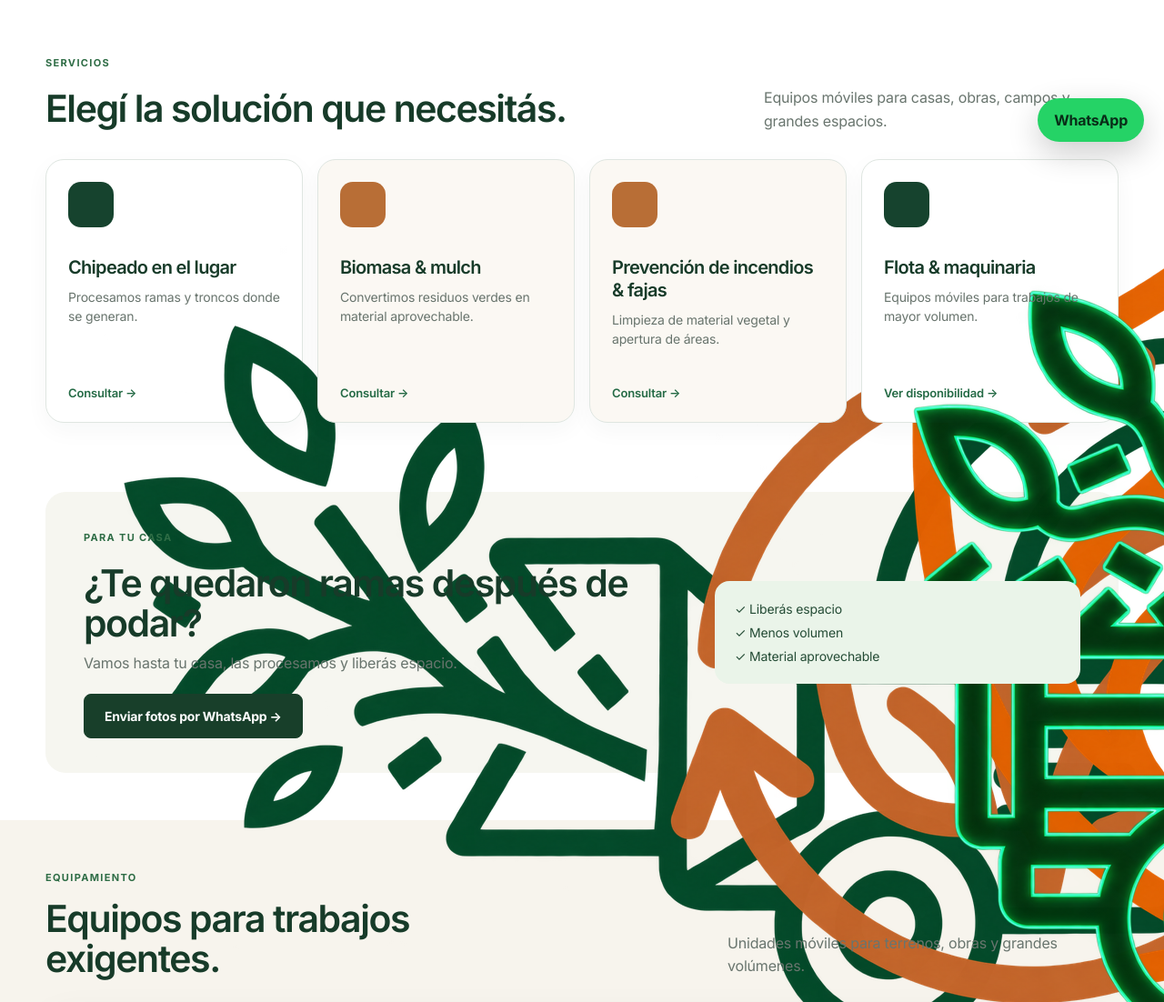
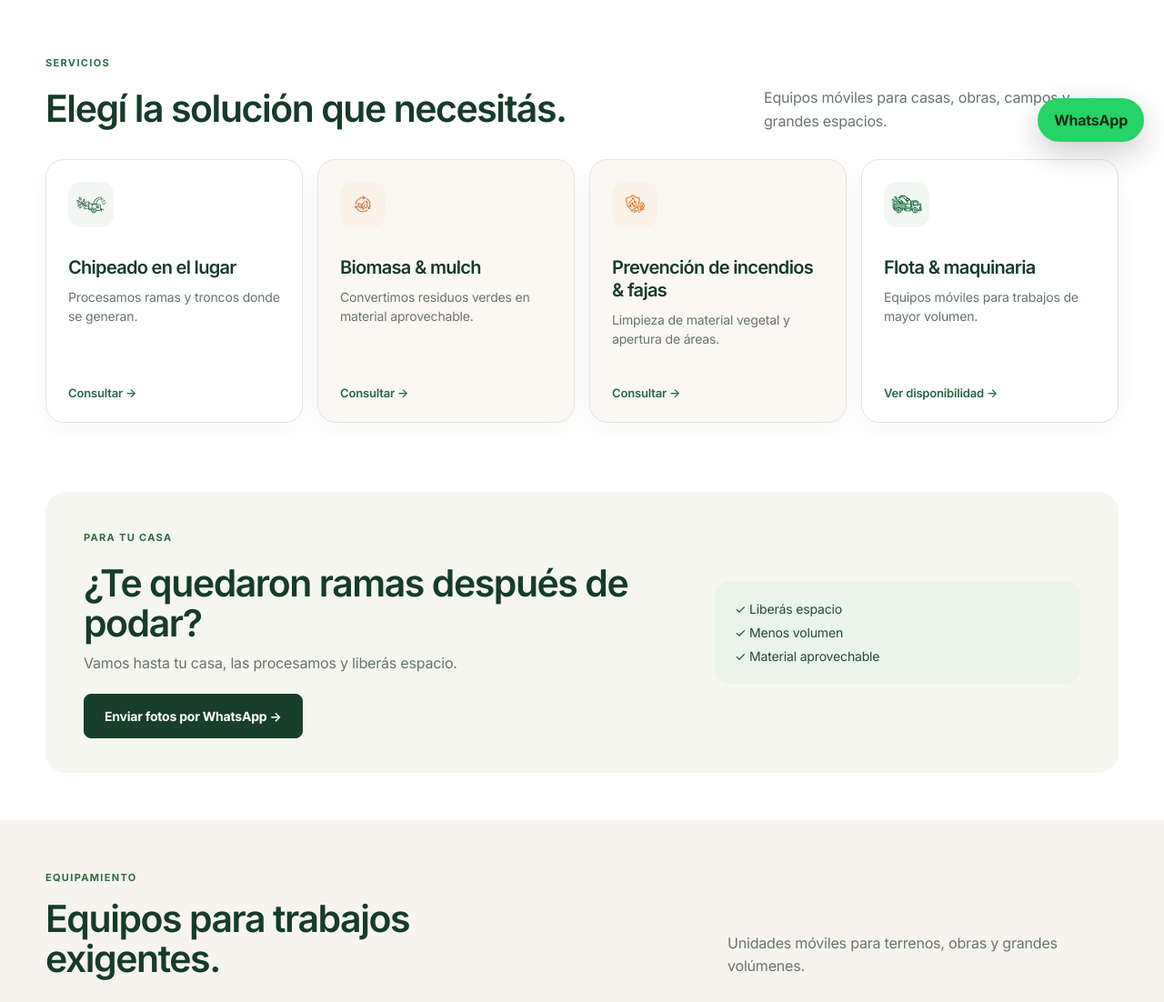
Before and after one commit to equantum-py/ecotritura, a Flask app: page / in a window 1280 px wide. Shown: the part 622-1724 px from the top of the page at 91% size. Run offline with Flask 3, Linux system fonts and the light colour scheme.

Commit message:
Ajustar iconos personalizados de servicios

```diff
--- a/static/css/style.css
+++ b/static/css/style.css
@@ -421,3 +421,9 @@ main>section{width:100%}
  .proof span{font-size:9px!important}
  .proof b{font-size:11px!important;line-height:1.25!important;margin-top:5px!important}
 }
+
+/* Iconos personalizados de servicios */
+.service-icon{overflow:hidden;padding:8px!important;background:#f3f7f4!important}
+.service-product.accent .service-icon{background:#fbf2e9!important}
+.service-icon img{display:block;width:100%;height:100%;object-fit:contain}
+@media(max-width:720px){.service-icon{padding:7px!important}}
```
